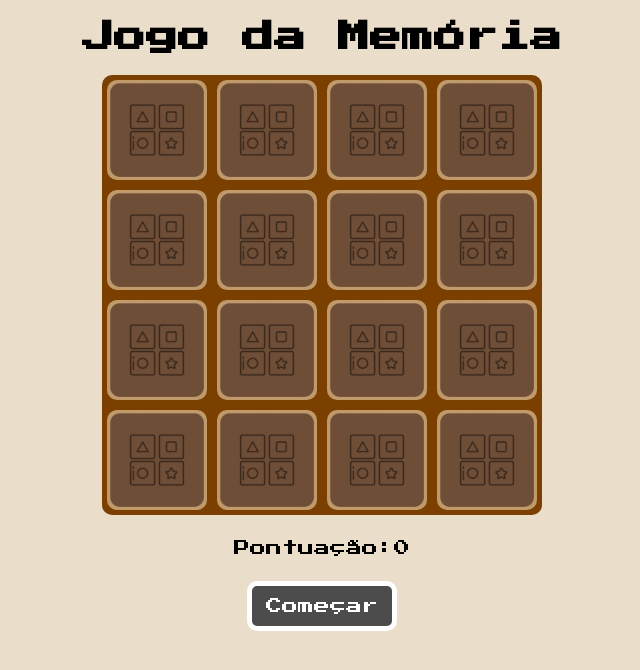
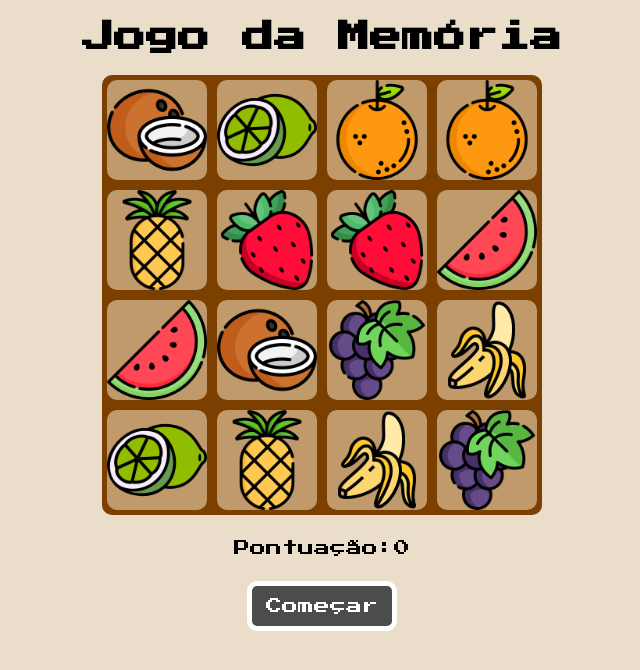
Before and after one commit to ssferraz/jogo-da-memoria, a plain HTML site: page src/index.html in a window 1280 px wide. Both pictures are taken after a click on the button "Começar". Shown: the whole page, without its empty margins (318-958 px from the left). Drawn offline with Linux system fonts and the light colour scheme.

Commit message:
update index and js

```diff
--- a/src/index.html
+++ b/src/index.html
@@ -12,34 +12,36 @@
 <body>
     <h1>Jogo da Memória</h1>
     <table>
-		<tr>
-			<td><div class="card"><img src="/assets/images/card.png"></div></td>
-			<td><div class="card"><img src="/assets/images/card.png"></div></td>
-			<td><div class="card"><img src="/assets/images/card.png"></div></td>
-			<td><div class="card"><img src="/assets/images/card.png"></div></td>
+		<tr id="1">
+			<td><div id="1a" class="card"></div></td>
+			<td><div id="1b" class="card"></div></td>
+			<td><div id="1c" class="card"></div></td>
+			<td><div id="1d" class="card"></div></td>
 		</tr>
-		<tr>
-			<td><div class="card"><img src="/assets/images/card.png"></div></td>
-			<td><div class="card"><img src="/assets/images/card.png"></div></td>
-			<td><div class="card"><img src="/assets/images/card.png"></div></td>
-			<td><div class="card"><img src="/assets/images/card.png"></div></td>
+		<tr id="2">
+			<td><div id="2a" class="card"></div></td>
+			<td><div id="2b" class="card"></div></td>
+			<td><div id="2c" class="card"></div></td>
+			<td><div id="2d" class="card"></div></td>
 		</tr>
-		<tr>
-			<td><div class="card"><img src="/assets/images/card.png"></div></td>
-			<td><div class="card"><img src="/assets/images/card.png"></div></td>
-			<td><div class="card"><img src="/assets/images/card.png"></div></td>
-			<td><div class="card"><img src="/assets/images/card.png"></div></td>
+		<tr id="3">
+			<td><div id="3a" class="card"></div></td>
+			<td><div id="3b" class="card"></div></td>
+			<td><div id="3c" class="card"></div></td>
+			<td><div id="3d" class="card"></div></td>
 		</tr>
-		<tr>
-			<td><div class="card"><img src="/assets/images/card.png"></div></td>
-			<td><div class="card"><img src="/assets/images/card.png"></div></td>
-			<td><div class="card"><img src="/assets/images/card.png"></div></td>
-			<td><div class="card"><img src="/assets/images/card.png"></div></td>
+		<tr id="4">
+			<td><div id="4a" class="card"></div></td>
+			<td><div id="4b" class="card"></div></td>
+			<td><div id="4c" class="card"></div></td>
+			<td><div id="4d" class="card"></div></td>
 		</tr>
 	</table>
 
-    <p class="score">Pontuação: <span>0</span></p>
-    <input type="button" value="Começar"></input>
+    <p class="score">Pontuação: <span id="pontos">0</span></p>
+	<div id="button-container">
+    	<input id="start-button" type="button" value="Começar"></input>
+	</div>
 
     <script src="script.js"></script>
 </body>
--- a/src/script.js
+++ b/src/script.js
@@ -37,3 +37,63 @@ function unflipCards() {
 }
 
 cards.forEach(card => card.addEventListener('click', flipCard));
+
+var matriz = [
+  ['1a', '1b', '1c', '1d'],
+  ['2a', '2b', '2c', '2d'],
+  ['3a', '3b', '3c', '3d'],
+  ['4a', '4b', '4c', '4d']
+];
+
+var icones = ['../assets/images/abacaxi.png', '../assets/images/abacaxi.png',
+              '../assets/images/banana.png', '../assets/images/banana.png',
+              '../assets/images/coco.png', '../assets/images/coco.png',
+              '../assets/images/laranja.png', '../assets/images/laranja.png',
+              '../assets/images/limao.png', '../assets/images/limao.png',
+              '../assets/images/melancia.png', '../assets/images/melancia.png',
+              '../assets/images/morango.png', '../assets/images/morango.png',
+              '../assets/images/uva.png', '../assets/images/uva.png'];
+
+var button_start = document.getElementById('start-button');
+button_start.addEventListener('click', function (e) {
+  setImagens();
+})
+
+function shuffleArray(arr) {
+  // Loop em todos os elementos
+  for (let i = arr.length - 1; i > 0; i--) {
+      // Escolhendo elemento aleatório
+      const j = Math.floor(Math.random() * (i + 1));
+      // Reposicionando elemento
+      [arr[i], arr[j]] = [arr[j], arr[i]];
+  }
+  // Retornando array com aleatoriedade
+  return arr;
+}
+
+function setImagens() {
+  //<img src="../assets/images/card.png">
+
+  var icones = ['../assets/images/abacaxi.png', '../assets/images/abacaxi.png',
+              '../assets/images/banana.png', '../assets/images/banana.png',
+              '../assets/images/coco.png', '../assets/images/coco.png',
+              '../assets/images/laranja.png', '../assets/images/laranja.png',
+              '../assets/images/limao.png', '../assets/images/limao.png',
+              '../assets/images/melancia.png', '../assets/images/melancia.png',
+              '../assets/images/morango.png', '../assets/images/morango.png',
+              '../assets/images/uva.png', '../assets/images/uva.png'];
+
+  icones = shuffleArray(icones);
+  for (var linha = 0; linha < 4; linha++) {
+      for (var coluna = 0; coluna < 4; coluna++) {
+          var ref = document.getElementById(matriz[linha][coluna]);
+
+          ref.innerHTML = `<img src=${icones.pop()}></img>`;
+      }
+  }
+
+}
+
+function capturaClick() {
+
+}
```
